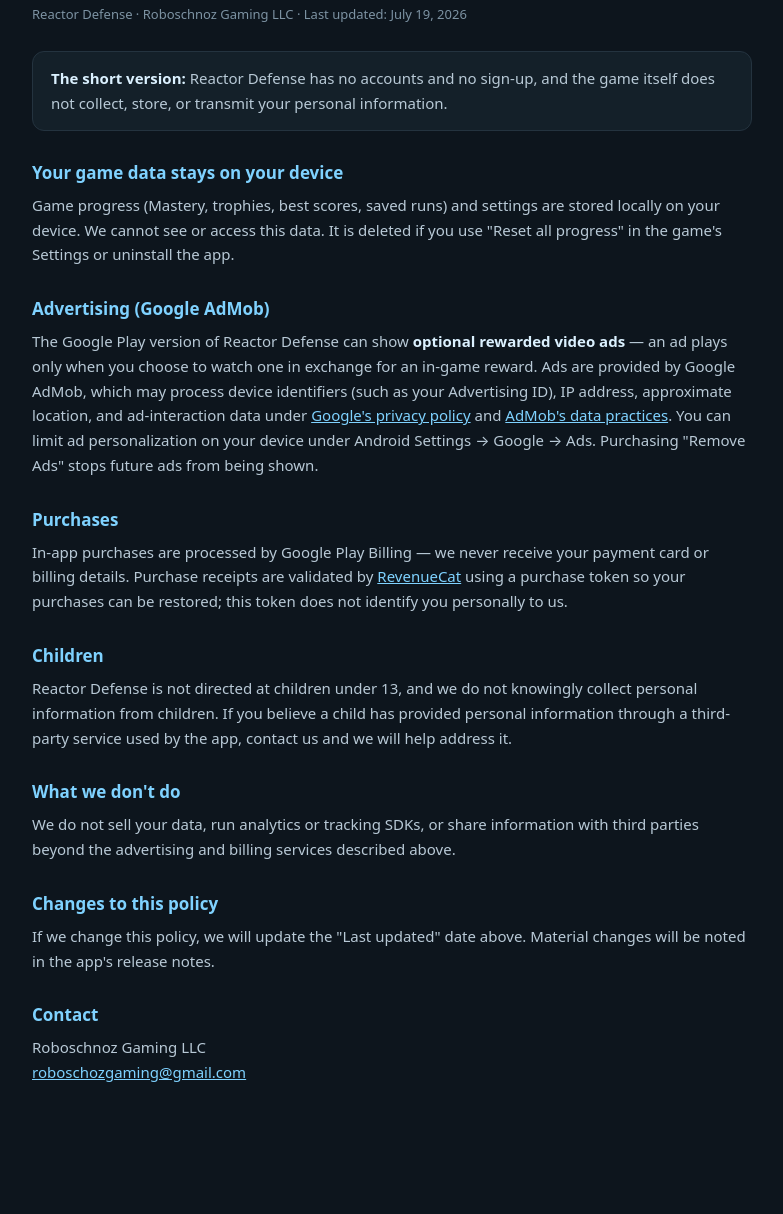
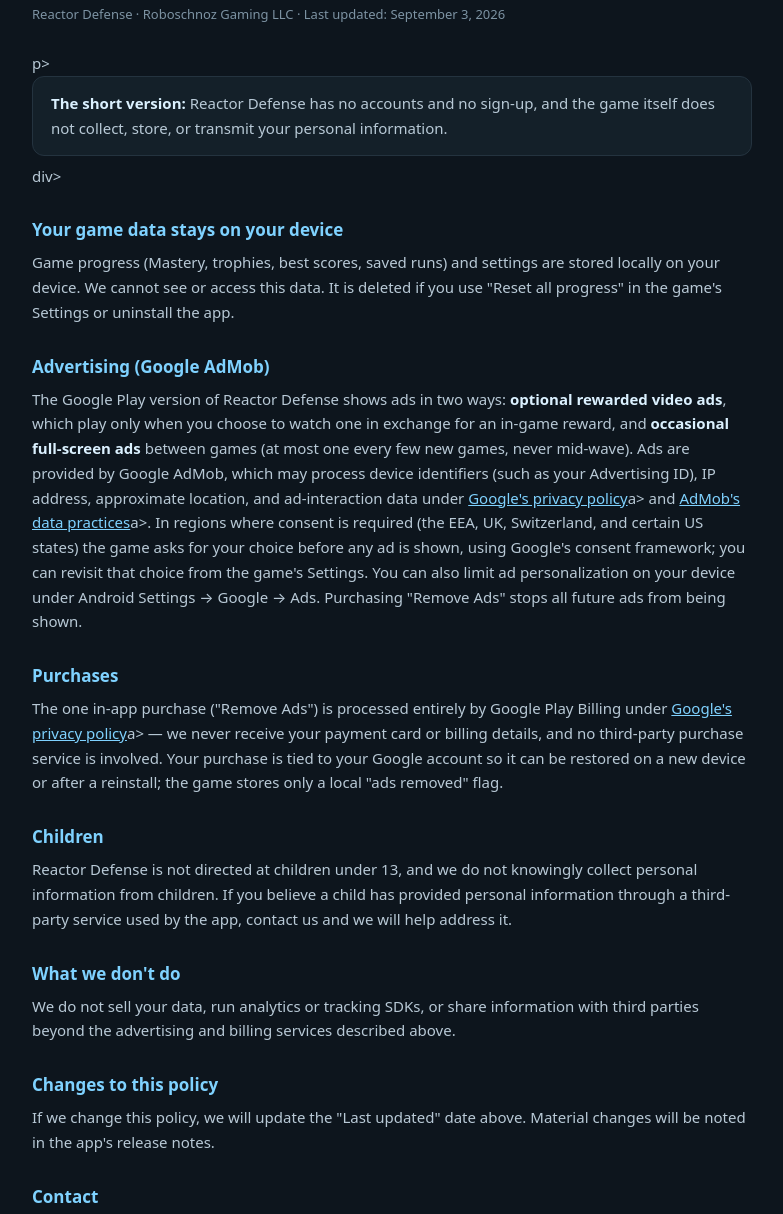
Before and after one commit to RoboschnozGaming/roboschnozgaming.github.io, a plain HTML site: page privacy-policy.html in a window 1280 px wide. Shown: the part 77-1291 px from the top of the page, without its empty margins (248-1031 px from the left). Before the commit the page ends 1234 px from the top, so only its background shows below. Drawn offline with Linux system fonts and the light colour scheme.

Commit message:
Privacy policy: Play Billing only (no RevenueCat), disclose interstitial ads and consent re-entry
Updated privacy policy with new information regarding ads and purchases.

```diff
--- a/privacy-policy.html
+++ b/privacy-policy.html
@@ -19,30 +19,26 @@
   <body>
     <div class="wrap">
       <h1>🔒 Privacy Policy</h1>
-  <p class="sub">Reactor Defense &middot; Roboschnoz Gaming LLC &middot; Last updated: July 19, 2026</p>
-
-  <div class="card"><b>The short version:</b> Reactor Defense has no accounts and no sign-up, and the game itself does not collect, store, or transmit your personal information.</div>
-
+    <p class="sub">Reactor Defense &middot; Roboschnoz Gaming LLC &middot; Last updated: September 3, 2026</p>p>
+    <div class="card"><b>The short version:</b> Reactor Defense has no accounts and no sign-up, and the game itself does not collect, store, or transmit your personal information.</div>div>
     <h2>Your game data stays on your device</h2>
     <p>Game progress (Mastery, trophies, best scores, saved runs) and settings are stored locally on your device. We cannot see or access this data. It is deleted if you use "Reset all progress" in the game's Settings or uninstall the app.</p>
-
     <h2>Advertising (Google AdMob)</h2>
-  <p>The Google Play version of Reactor Defense can show <b>optional rewarded video ads</b> — an ad plays only when you choose to watch one in exchange for an in-game reward. Ads are provided by Google AdMob, which may process device identifiers (such as your Advertising ID), IP address, approximate location, and ad-interaction data under <a href="https://policies.google.com/privacy">Google's privacy policy</a> and <a href="https://support.google.com/admob/answer/6128543">AdMob's data practices</a>. You can limit ad personalization on your device under Android Settings &rarr; Google &rarr; Ads. Purchasing "Remove Ads" stops future ads from being shown.</p>
-
+    <p>The Google Play version of Reactor Defense shows ads in two ways: <b>optional rewarded video ads</b>, which play only when you choose to watch one in exchange for an in-game reward, and <b>occasional full-screen ads</b> between games (at most one every few new games, never mid-wave). Ads are provided by Google AdMob, which may process device identifiers (such as your Advertising ID), IP address, approximate location, and ad-interaction data under <a href="https://policies.google.com/privacy">Google's privacy policy</a>a> and <a href="https://support.google.com/admob/answer/6128543">AdMob's data practices</a>a>. In regions where consent is required (the EEA, UK, Switzerland, and certain US states) the game asks for your choice before any ad is shown, using Google's consent framework; you can revisit that choice from the game's Settings. You can also limit ad personalization on your device under Android Settings &rarr; Google &rarr; Ads. Purchasing "Remove Ads" stops all future ads from being shown.</p>
     <h2>Purchases</h2>
-  <p>In-app purchases are processed by Google Play Billing — we never receive your payment card or billing details. Purchase receipts are validated by <a href="https://www.revenuecat.com/privacy">RevenueCat</a> using a purchase token so your purchases can be restored; this token does not identify you personally to us.</p>
-
+    <p>The one in-app purchase ("Remove Ads") is processed entirely by Google Play Billing under <a href="https://policies.google.com/privacy">Google's privacy policy</a>a> — we never receive your payment card or billing details, and no third-party purchase service is involved. Your purchase is tied to your Google account so it can be restored on a new device or after a reinstall; the game stores only a local "ads removed" flag.</p>
     <h2>Children</h2>
     <p>Reactor Defense is not directed at children under 13, and we do not knowingly collect personal information from children. If you believe a child has provided personal information through a third-party service used by the app, contact us and we will help address it.</p>
-
     <h2>What we don't do</h2>
     <p>We do not sell your data, run analytics or tracking SDKs, or share information with third parties beyond the advertising and billing services described above.</p>
-
     <h2>Changes to this policy</h2>
     <p>If we change this policy, we will update the "Last updated" date above. Material changes will be noted in the app's release notes.</p>
-
     <h2>Contact</h2>
-  <p>Roboschnoz Gaming LLC<br><a href="mailto:roboschozgaming@gmail.com">roboschozgaming@gmail.com</a></p>
-</div>
+    <p>Roboschnoz Gaming LLC<br><a href="mailto:roboschozgaming@gmail.com">roboschozgaming@gmail.com</a>a></p>
+    </div>div>
   </body>
-</html>
+</html>html>
+</p></p></b></b></p></p></b></h1>
+  </body>
+  </style></title>
+  </head>
```
Lines whose indentation alone changed are shown as unchanged.
